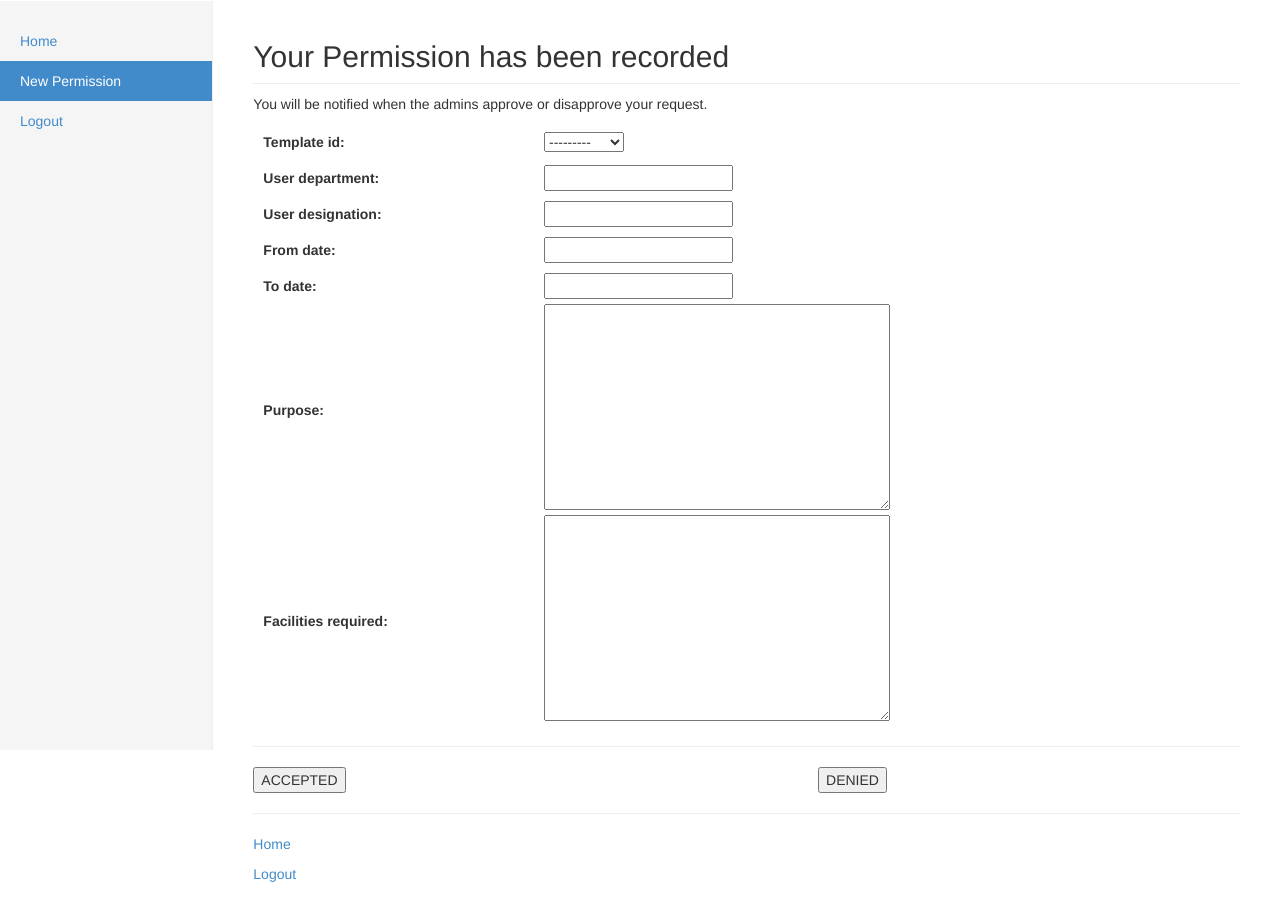
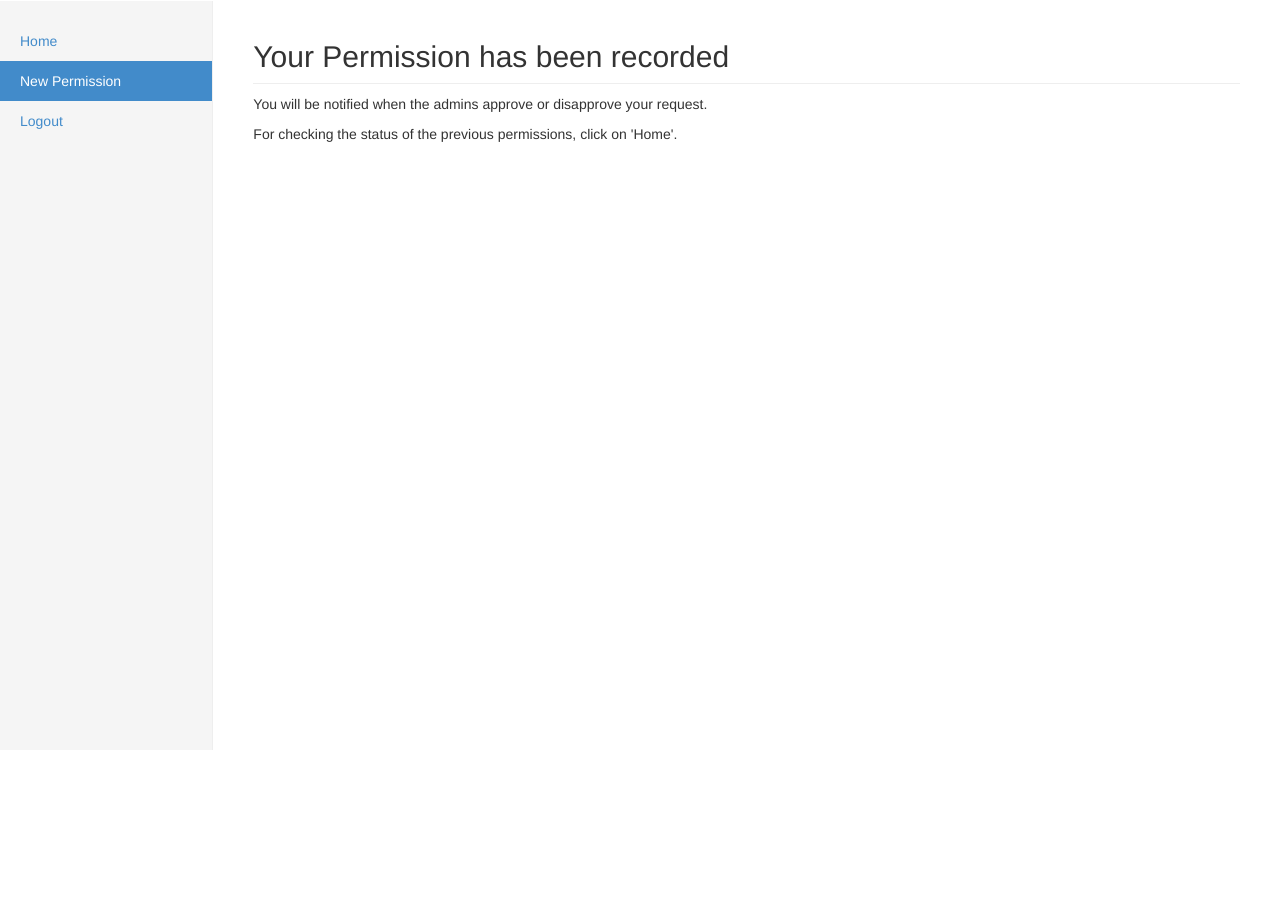
Before and after one commit to ranka47/permission_portal, a Django app: template IITGPermission/Permission/templates/Permission/submitted.html in a window 1280 px wide. Shown: the part 50-964 px from the top of the page. After the commit the page ends 800 px from the top, so only its background shows below. Run offline with Django 3.2, Linux system fonts and the light colour scheme; the template is opened without the code that fills it: values that come from a table or form of the project are taken from there, others are empty; data comes from the database, SQL or seed files in the repository; both versions use the stored data as it was after the commit; parts of the project's set-up code (start-up, migrations or seed data) failed here and were passed over; some libraries are stand-ins or nearby versions.

Commit message:
Minor changes

```diff
--- a/IITGPermission/Permission/models.py
+++ b/IITGPermission/Permission/models.py
@@ -25,8 +25,8 @@ class Task(models.Model):
     purpose = models.TextField()
     facilities_required = models.TextField()
     current_group=models.ForeignKey(Group, null=True)
-    level=models.IntegerField(default=0)
-    status=models.CharField(max_length=32)
+    level=models.IntegerField(default=1)
+    status=models.CharField(max_length=32, default="Pending")
 
     def __str__(self):
         return self.user_name
--- a/IITGPermission/Permission/templates/Permission/submitted.html
+++ b/IITGPermission/Permission/templates/Permission/submitted.html
@@ -3,19 +3,6 @@
 {% block main %}
 <h2 class="sub-header">Your Permission has been recorded</h2>
 <p> You will be notified when the admins approve or disapprove your request.</p>
-    <table style="width:100%;vertical-align:middle;">
-        {{form}}
-    </table>
-    <hr>
-    <form>
-        <table style="width:100%">
-        <tr>
-        <td><button type="submit" action="">ACCEPTED</button></td>
-        <td><button type="submit" action="">DENIED</button></td>
-        </table>
-    </form>
-    <hr>
-<p><a href="/Permission/home">Home</a></p>
-<p><a href="/Permission/logout/">Logout</a></p>
+<p> For checking the status of the previous permissions, click on 'Home'.</p>
 
 {% endblock %}
```
Also changed, not shown: IITGPermission/Permission/templates/Permission/confirm.html (deleted, +0 -8 lines), IITGPermission/Permission/templates/Permission/home.html (+8 -2 lines), IITGPermission/db.sqlite3, 10 other files.
